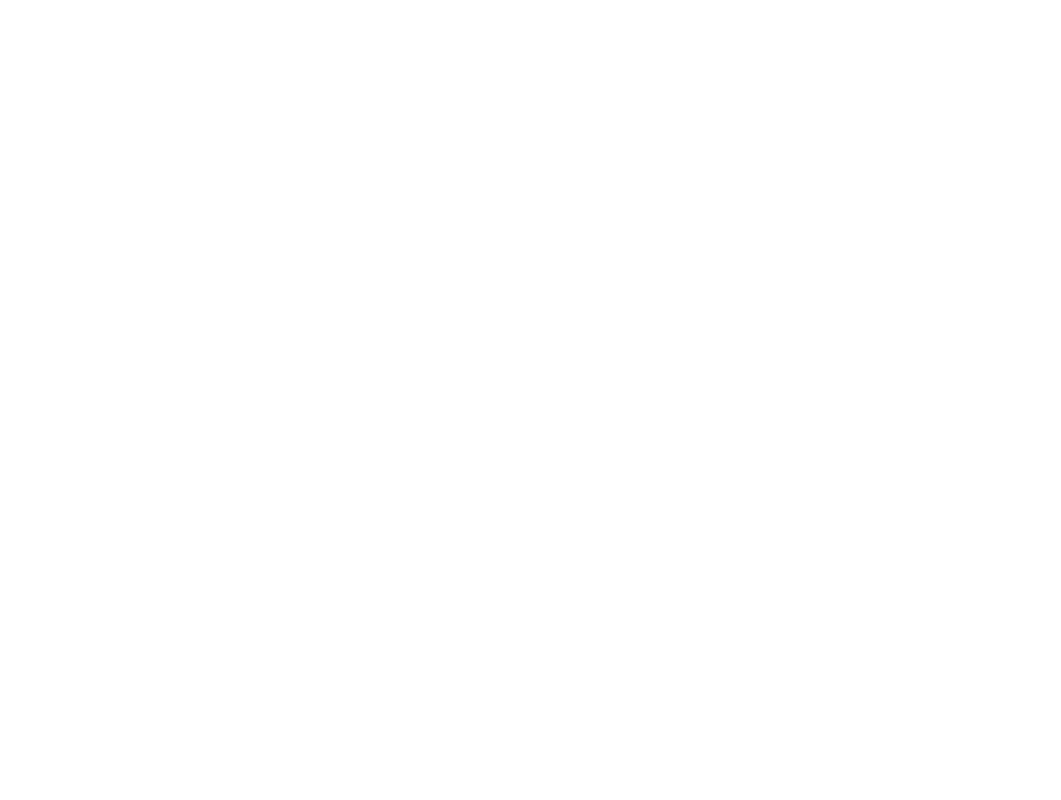
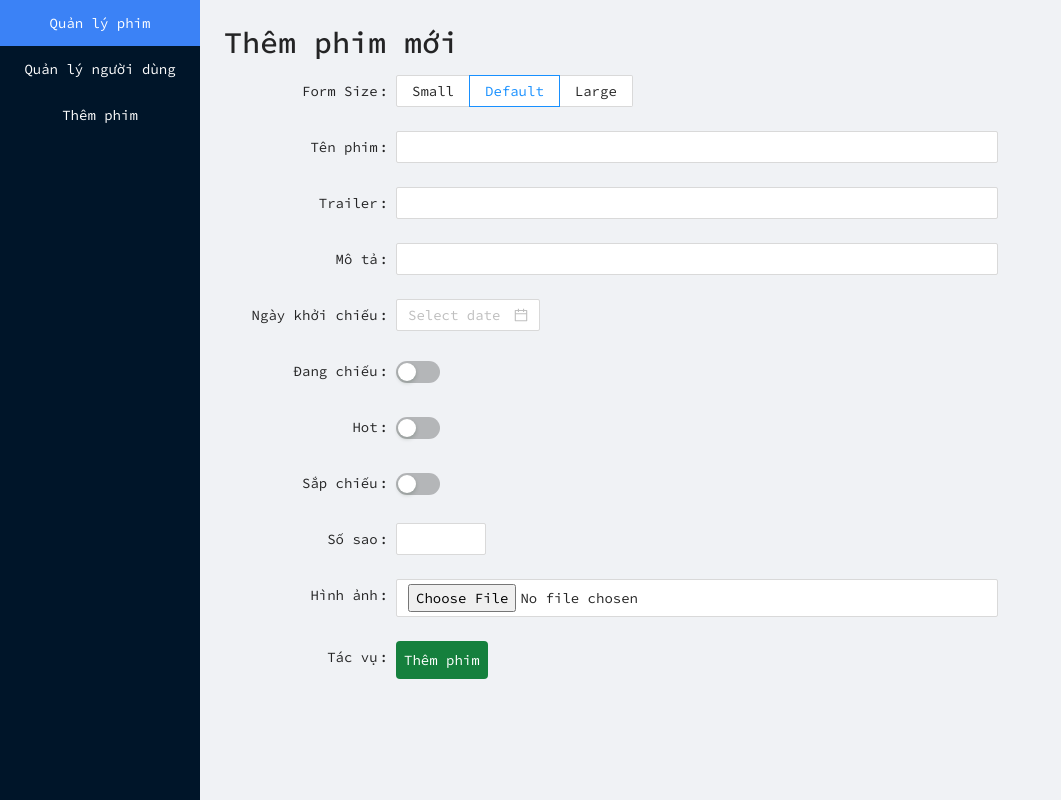
Before and after one commit to nhatnguyen7602/Cyberflix_Movie, a React (Create React App) app: page /admin/addfilm in a window 1280 px wide. Before the commit this address had no page. Shown: the whole page, without its empty margins (0-1061 px from the left). Built offline with nearby package versions, Linux system fonts and the light colour scheme.

Commit message:
create form addfilm

```diff
--- a/package.json
+++ b/package.json
@@ -9,6 +9,7 @@
     "@testing-library/user-event": "^13.5.0",
     "antd": "^4.23.1",
     "axios": "^0.27.2",
+    "formik": "^2.2.9",
     "lottie-react": "^2.3.1",
     "moment": "^2.29.4",
     "react": "^18.2.0",
--- a/src/App.js
+++ b/src/App.js
@@ -9,24 +9,43 @@ import Spinner from "./Components/Spinner/Spinner";
 import ScrollToTop from "./Utils/ScrollToTop";
 import CheckoutPage from "./Pages/CheckoutPage/CheckoutPage";
 import CheckoutLayout from "./Layout/CheckoutLayout";
+import FilmAd from "./Pages/PagesAdmin/FilmAd/FilmAd";
+import UserAd from "./Pages/PagesAdmin/UserAd/UserAd";
+import LayoutComponent from "./Layout/LayoutAd";
+import AddFilm from "./Pages/PagesAdmin/FilmAd/AddFilm/AddFilm";
 
 function App() {
   return (
-    <div className='font-link'>
+    <div className="font-link">
       <Spinner />
       <BrowserRouter>
         <ScrollToTop>
           <Routes>
-            <Route path='/' element={<Layout Component={HomePage} />} />
+            <Route path="/" element={<Layout Component={HomePage} />} />
             <Route
-              path='/detail/:id'
+              path="/detail/:id"
               id={123}
               element={<Layout Component={DetailMovie} />}
             />
-            <Route path='/login' element={<Layout Component={LoginPage} />} />
+            <Route path="/login" element={<Layout Component={LoginPage} />} />
             <Route
-              path='/checkout/:id'
+              path="/checkout/:id"
               element={<CheckoutLayout Component={CheckoutPage} />}
+            />
+
+            <Route
+              path="/admin"
+              element={<LayoutComponent Component={FilmAd} />}
+            />
+
+            <Route
+              path="/admin/user"
+              element={<LayoutComponent Component={UserAd} />}
+            />
+
+            <Route
+              path="/admin/addfilm"
+              element={<LayoutComponent Component={AddFilm} />}
             />
           </Routes>
         </ScrollToTop>
--- /dev/null
+++ b/src/Layout/LayoutAd.jsx
@@ -0,0 +1,36 @@
+import { Layout } from "antd";
+import React from "react";
+import { Link } from "react-router-dom";
+const { Sider, Content } = Layout;
+
+export default function LayoutComponent({ Component }) {
+  return (
+    <Layout>
+      <Sider>
+        <Link to="/admin">
+          <div className=" text-white text-center py-3 bg-blue-500">
+            Quản lý phim
+          </div>
+        </Link>
+
+        <Link to="/admin/user">
+          <div className=" text-white text-center py-3">Quản lý người dùng</div>
+        </Link>
+
+        <Link to="/admin/addfilm">
+          <div className=" text-white text-center py-3">Thêm phim</div>
+        </Link>
+      </Sider>
+      <Layout>
+        <Content
+          style={{
+            padding: 24,
+            height: "100vh",
+          }}
+        >
+          <Component />
+        </Content>
+      </Layout>
+    </Layout>
+  );
+}
--- /dev/null
+++ b/src/Pages/PagesAdmin/FilmAd/AddFilm/AddFilm.jsx
@@ -0,0 +1,123 @@
+import {
+  Button,
+  Cascader,
+  DatePicker,
+  Form,
+  Input,
+  InputNumber,
+  Radio,
+  Select,
+  Switch,
+  TreeSelect,
+} from "antd";
+import { useFormik } from "formik";
+import moment from "moment";
+import React, { useState } from "react";
+
+const AddFilm = () => {
+  const [componentSize, setComponentSize] = useState("default");
+
+  const formik = useFormik({
+    initialValues: {
+      tenPhim: "",
+      trailer: "",
+      moTa: "",
+      ngayKhoiChieu: "",
+      dangChieu: false,
+      sapChieu: false,
+      hot: false,
+      danhGia: 0,
+      hinhAnh: {},
+    },
+
+    onSubmit: (values) => {
+      console.log(values);
+    },
+  });
+
+  const handleChangeDatePicker = (value) => {
+    let ngayKhoiChieu = moment(value).format("DD/MM/YYYY");
+
+    formik.setFieldValue("ngayKhoiChieu", ngayKhoiChieu);
+  };
+
+  const handleChangeSwitch = (name) => {
+    return (value) => {
+      formik.setFieldValue(name, value);
+    };
+  };
+
+  const onFormLayoutChange = ({ size }) => {
+    setComponentSize(size);
+  };
+
+  return (
+    <Form
+      onSubmitCapture={formik.handleSubmit}
+      labelCol={{
+        span: 4,
+      }}
+      wrapperCol={{
+        span: 14,
+      }}
+      layout="horizontal"
+      initialValues={{
+        size: componentSize,
+      }}
+      onValuesChange={onFormLayoutChange}
+      size={componentSize}
+    >
+      <h3 className="text-3xl">Thêm phim mới</h3>
+      <Form.Item label="Form Size" name="size">
+        <Radio.Group>
+          <Radio.Button value="small">Small</Radio.Button>
+          <Radio.Button value="default">Default</Radio.Button>
+          <Radio.Button value="large">Large</Radio.Button>
+        </Radio.Group>
+      </Form.Item>
+      <Form.Item label="Tên phim">
+        <Input name="tenPhim" onChange={formik.handleChange} />
+      </Form.Item>
+
+      <Form.Item label="Trailer">
+        <Input name="trailer" onChange={formik.handleChange} />
+      </Form.Item>
+
+      <Form.Item label="Mô tả">
+        <Input name="moTa" onChange={formik.handleChange} />
+      </Form.Item>
+
+      <Form.Item label="Ngày khởi chiếu">
+        <DatePicker format={"DD/MM/YYYY"} onChange={handleChangeDatePicker} />
+      </Form.Item>
+
+      <Form.Item label="Đang chiếu" valuePropName="checked">
+        <Switch onChange={handleChangeSwitch("dangChieu")} />
+      </Form.Item>
+
+      <Form.Item label="Hot" valuePropName="checked">
+        <Switch onChange={handleChangeSwitch("hot")} />
+      </Form.Item>
+
+      <Form.Item label="Sắp chiếu" valuePropName="checked">
+        <Switch onChange={handleChangeSwitch("sapChieu")} />
+      </Form.Item>
+
+      <Form.Item label="Số sao">
+        <InputNumber />
+      </Form.Item>
+
+      <Form.Item label="Hình ảnh">
+        <Input type="file" />
+      </Form.Item>
+
+      <Form.Item label="Tác vụ">
+        <button type="submit" className="bg-green-700 text-white p-2 rounded">
+          Thêm phim
+        </button>
+      </Form.Item>
+    </Form>
+  );
+};
+
+export default AddFilm;
--- /dev/null
+++ b/src/Pages/PagesAdmin/FilmAd/FilmAd.jsx
@@ -0,0 +1,139 @@
+import React, { useEffect, useState } from "react";
+import { Button, Table } from "antd";
+import { Input } from "antd";
+import { EditOutlined, DeleteOutlined } from "@ant-design/icons";
+import { moviesServ } from "../../../Services/moviesServices";
+import { Fragment } from "react";
+import { NavLink } from "react-router-dom";
+
+const { Search } = Input;
+
+const onSearch = (value) => console.log(value);
+
+const columns = [
+  {
+    title: "Mã phim",
+    dataIndex: "maPhim",
+    width: "10%",
+    // specify the condition of filtering result
+    // here is that finding the name started with `value`
+    onFilter: (value, record) => record.name.indexOf(value) === 0,
+    sorter: (a, b) => a.name.length - b.name.length,
+    sortDirections: ["descend"],
+  },
+  {
+    title: "Hình ảnh",
+    dataIndex: "hinhAnh",
+    render: (text, film, index) => {
+      return (
+        <Fragment>
+          <img
+            src={film.hinhAnh}
+            alt={film.tenPhim}
+            width={50}
+            height={50}
+            onError={(e) => {
+              e.target.onError = null;
+              e.target.src = `https://piscum.photos/id/${index}/50/50`;
+            }}
+          />
+        </Fragment>
+      );
+    },
+    width: "15%",
+  },
+  {
+    title: "Tên phim",
+    dataIndex: "tenPhim",
+    sorter: (a, b) => {
+      let tenPhimA = a.tenPhim.toLowerCase().trim();
+      let tenPhimB = b.tenPhim.toLowerCase().trim();
+
+      if (tenPhimA > tenPhimB) {
+        return 1;
+      }
+      return -1;
+    },
+    width: "25%",
+  },
+  {
+    title: "Mô tả",
+    dataIndex: "moTa",
+    sorter: (a, b) => {
+      let moTaA = a.moTa.toLowerCase().trim();
+      let moTaB = b.moTa.toLowerCase().trim();
+
+      if (moTaA > moTaB) {
+        return 1;
+      }
+      return -1;
+    },
+    render: (text, film) => {
+      return (
+        <Fragment>
+          {film.moTa.length > 50 ? film.moTa.substr(0, 50) + "..." : film.moTa}
+        </Fragment>
+      );
+    },
+    width: "25%",
+  },
+
+  {
+    title: "Hành động",
+    dataIndex: "hanhDong",
+    render: (text, film) => {
+      return (
+        <Fragment>
+          <NavLink className="text-white mr-2 p-2 text-2xl" to="/">
+            <EditOutlined style={{ color: "blue" }} />
+          </NavLink>
+
+          <NavLink className="text-white p-2 text-2xl" to="/">
+            <DeleteOutlined style={{ color: "red" }} />
+          </NavLink>
+        </Fragment>
+      );
+    },
+    width: "25%",
+  },
+];
+
+const onChange = (pagination, filters, sorter, extra) => {
+  console.log("params", pagination, filters, sorter, extra);
+};
+
+export default function FilmAd() {
+  const [data, setData] = useState([]);
+
+  useEffect(() => {
+    moviesServ
+      .getListMovie()
+      .then((res) => {
+        console.log(res);
+        setData(res.data.content);
+      })
+      .catch((err) => {
+        console.log(err);
+      });
+  }, []);
+
+  return (
+    <div>
+      <h3 className="text-3xl">Quản lý phim</h3>
+
+      <NavLink to="/admin/addfilm">
+        <Button className="">Thêm phim</Button>
+      </NavLink>
+
+      <Search
+        className="mb-5"
+        placeholder="input search text"
+        enterButton="Tìm kiếm"
+        size="large"
+        onSearch={onSearch}
+      />
+
+      <Table columns={columns} dataSource={data} onChange={onChange} />
+    </div>
+  );
+}
--- /dev/null
+++ b/src/Pages/PagesAdmin/UserAd/UserAd.jsx
@@ -0,0 +1,5 @@
+import React from "react";
+
+export default function UserAd() {
+  return <div>UserAd</div>;
+}
```
Also changed, not shown: 1 other file (tests, documents, lock files or other folders).
